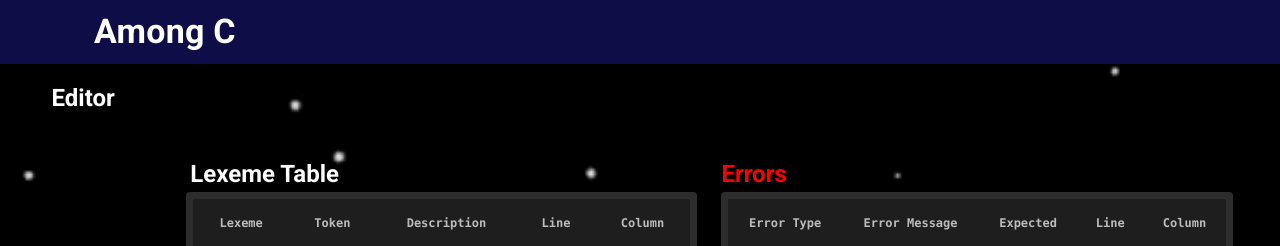
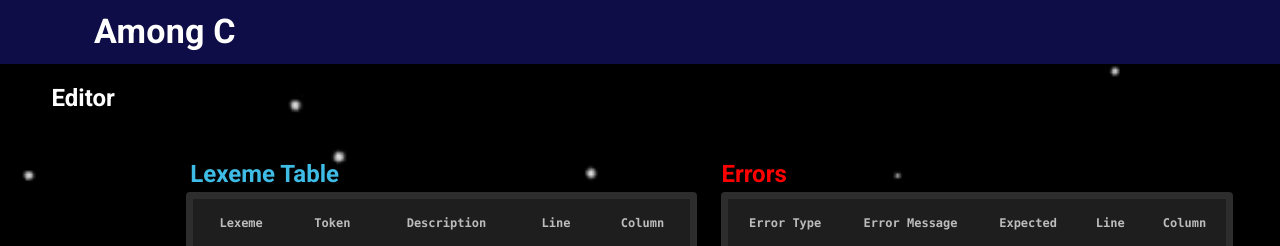
Before and after one commit to ChinaLao/AmongC, a Vue app: page /#/ in a window 1280 px wide. Shown: the top 246 px of the page. Built offline with nearby package versions, Linux system fonts and the light colour scheme.

Commit message:
changed color

```diff
--- a/src/views/Home.vue
+++ b/src/views/Home.vue
@@ -97,7 +97,7 @@
           </v-row>
           <v-row>
             <v-col>
-              <h2 class="white--text ml-1">Lexeme Table</h2>
+              <h2 class="success--text ml-1">Lexeme Table</h2>
               <v-data-table
                 :headers="lexemeTableHeaders"
                 :items="lexeme"
```
